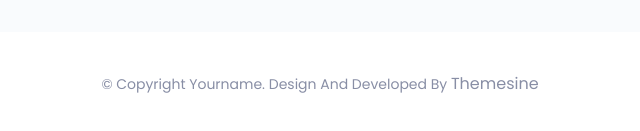
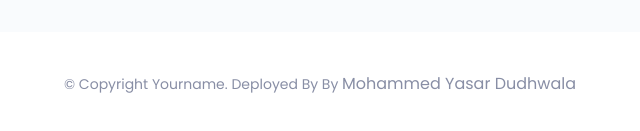
Before and after one commit to sahilNF8139/prfile, a plain HTML site: page index.html in a window 1280 px wide. Shown: the part 6978-7109 px from the top of the page, 320-960 px from the left. Drawn offline with nearby package versions, Linux system fonts and the light colour scheme.

Commit message:
Update index.html

```diff
--- a/index.html
+++ b/index.html
@@ -914,7 +914,7 @@
 			<div class="container">
 				<div class="hm-footer-copyright text-center">
 					<p>
-						&copy; copyright yourname. design and developed by <a href="https://www.themesine.com/">themesine</a>
+						&copy; copyright yourname. Deployed by by <a href="https://my-dudhwala.github.io/profile/">Mohammed Yasar Dudhwala</a>
 					</p><!--/p-->
 				</div><!--/.text-center-->
 			</div><!--/.container-->
```
